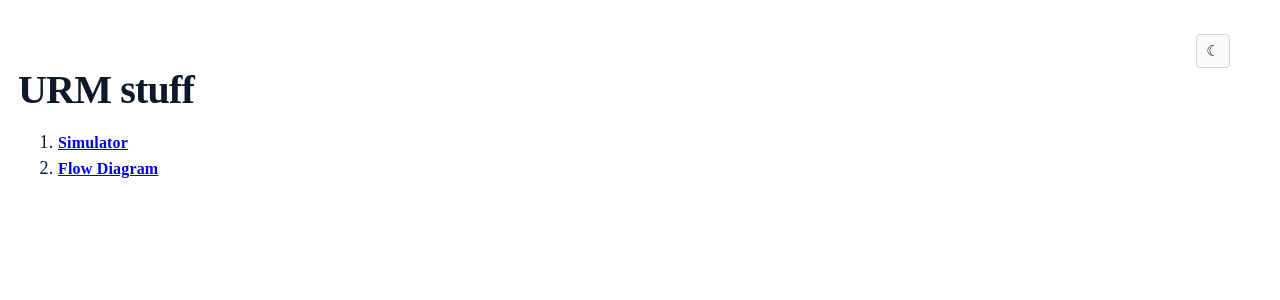
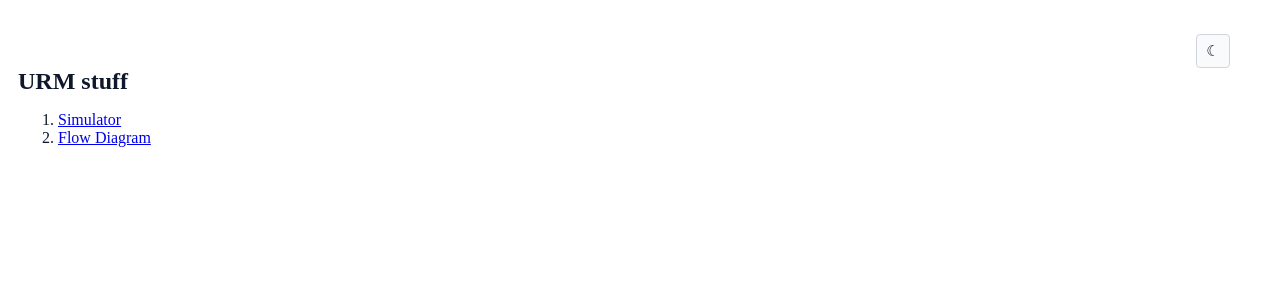
Before and after one commit to tavaszakin/urm-project, a React (Vite) app in the folder urmwebpage/frontend/: page / in a window 1280 px wide. Shown: the top 300 px of the page. Built offline with nearby package versions, Linux system fonts and the light colour scheme.

Commit message:
Restore browser-default typography on the public homepage

```diff
--- a/urmwebpage/frontend/src/pages/HomePage.css
+++ b/urmwebpage/frontend/src/pages/HomePage.css
@@ -9,6 +9,8 @@
   display: block;
   place-items: normal;
   padding: 0;
+  font: initial;
+  letter-spacing: initial;
 }
 
 .home-page .home-landing {
@@ -16,7 +18,13 @@
   width: auto;
 }
 
+.home-page .home-title {
+  font: revert;
+  letter-spacing: revert;
+}
+
 .home-page a.home-overview-link {
+  font: inherit;
   color: revert;
   text-decoration: underline;
   text-underline-offset: auto;
```
